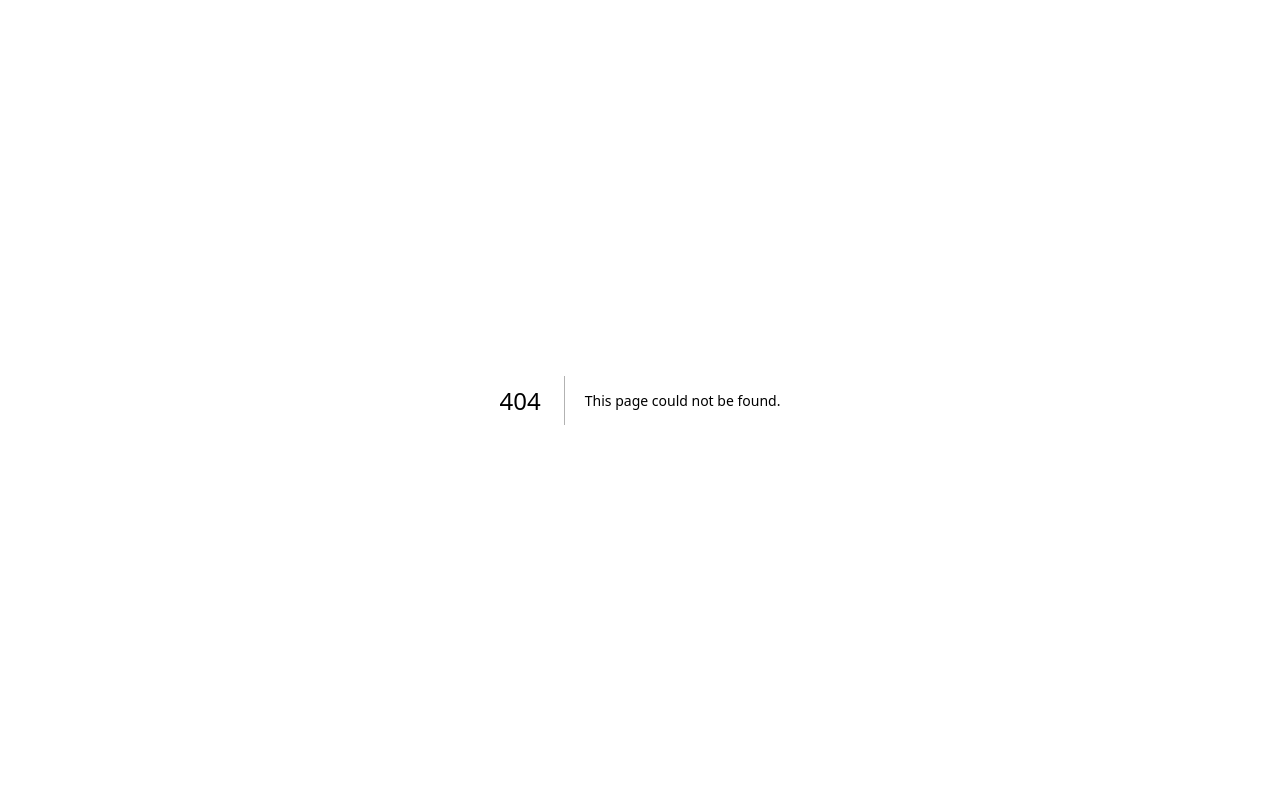
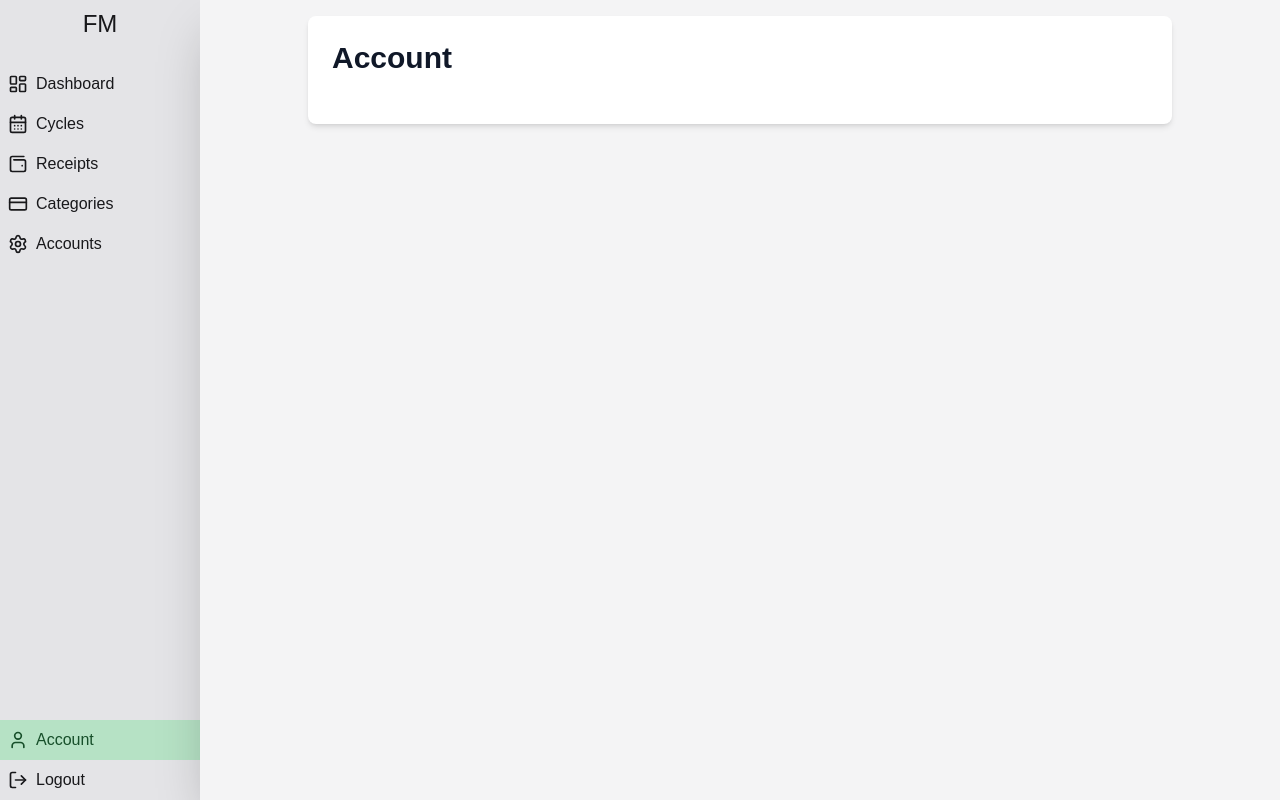
Before and after one commit to tkottke90/finance-min, a Next.js app: page /account in a window 1280 px wide. Before the commit this address had no page. Built offline with nearby package versions, Linux system fonts and the light colour scheme.

Commit message:
refactor: rename profile to account

```diff
--- a/src/app/app-links.ts
+++ b/src/app/app-links.ts
@@ -34,8 +34,8 @@ export const AppLinks: DrawerConfig = {
   userLinks: [
     {
       icon: User,
-      label: 'Profile',
-      href: '/profile'
+      label: 'Account',
+      href: '/account'
     },
     {
       icon: LogOut,
```
Also changed, not shown: src/app/account/page.tsx (renamed from src/app/profile/page.tsx).
